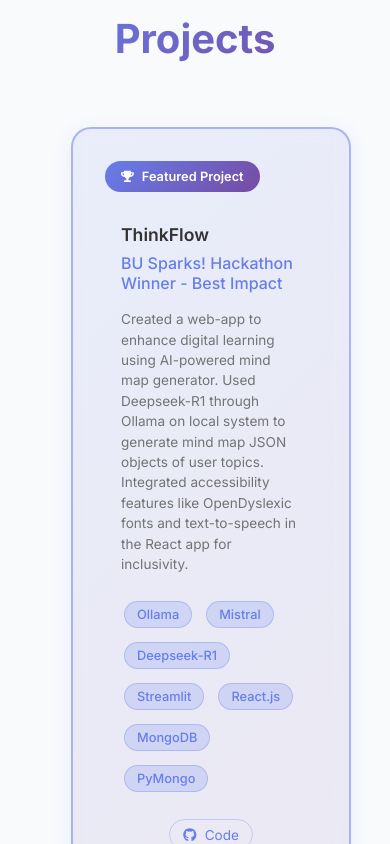
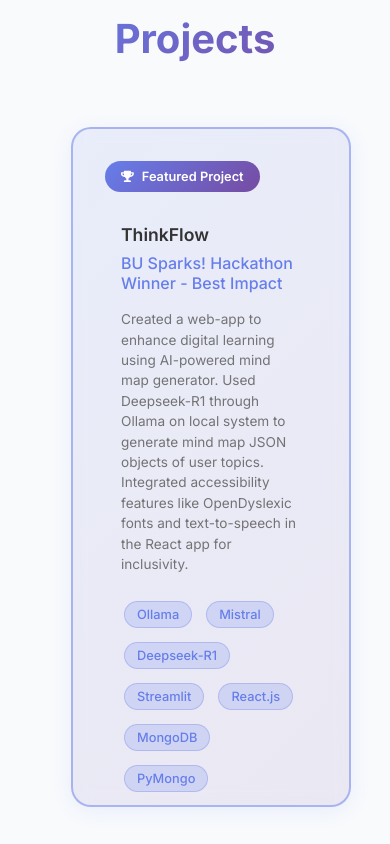
Before and after one commit to ritikakumar0204/ritikakumar0204, a React (Create React App) app: page / in a window 390 px wide. Shown: the part 10140-10984 px from the top of the page. Built offline with nearby package versions, Linux system fonts and the light colour scheme.

Commit message:
Fix: projects mobile card dimensions

```diff
--- a/src/components/Projects.css
+++ b/src/components/Projects.css
@@ -236,8 +236,8 @@
   }
 
   .project-display {
-    height: 680px;
-    /* Increase display area to show full card boundary */
+    height: 700px;
+    /* Increased to accommodate taller cards */
     overflow: visible;
     /* Allow card to show fully */
   }
@@ -247,11 +247,8 @@
     /* Reduce card width */
     left: 7.5%;
     /* Center the narrower card */
-    height: auto;
-    /* Let card height adjust to content */
-    min-height: 620px;
-    /* Ensure minimum height for content */
-    /* Set specific card height */
+    height: 650px;
+    /* Increased height to show buttons */
     overflow: hidden;
     /* Ensure content stays within card */
   }
@@ -312,8 +309,8 @@
   }
 
   .project-display {
-    height: 720px;
-    /* Increase display area for very small screens */
+    height: 730px;
+    /* Increased for very small screens */
     overflow: visible;
     /* Allow card to show fully */
   }
@@ -323,10 +320,8 @@
     /* Even narrower card on very small screens */
     left: 10%;
     /* Center the narrower card */
-    height: auto;
-    /* Let card height adjust to content */
-    min-height: 660px;
-    /* Ensure minimum height for content */
+    height: 680px;
+    /* Increased height to show buttons */
   }
 
   .project-content {
```
